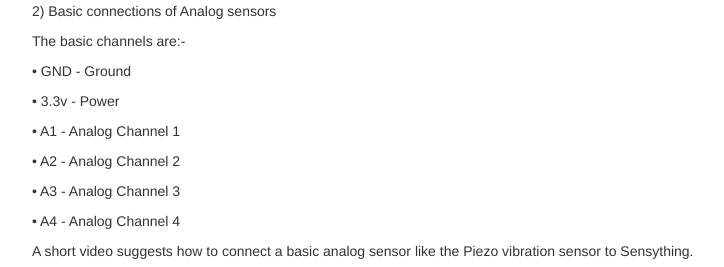
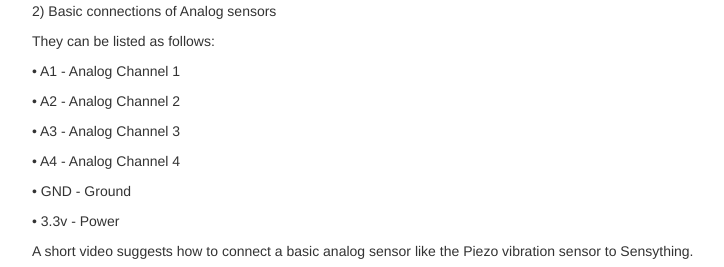
Before and after one commit to Protocentral/protocentral_sensything, a Jekyll site: the page built from docs/index.md, in a window 1280 px wide and 900 px high, scrolled down 2509 px, cut to the strip 227-494 px from the top of the window. Shown: the whole strip, without its empty margins (38-762 px from the left). Built offline with Jekyll 4.4.1, drawn with Linux system fonts in a browser that asks for light colours; nearby versions of some CDN libraries; comment, search, counter and statistics services are not loaded; our own code applies the rules of GitHub Pages for plain Markdown files.

Commit message:
Update index.md

```diff
--- a/docs/index.md
+++ b/docs/index.md
@@ -26,10 +26,8 @@
 
 <iframe width="640" height="564" src="https://player.vimeo.com/video/306863926" frameborder="0" allowFullScreen mozallowfullscreen webkitAllowFullScreen></iframe>
 
-
 ### Making the connections
 1) Downloading the App and connecting the device
-
 
 **Note**: The Sensything App is currently available for Android users on Google Play store. The ios version will be coming soon. Stay tuned for updates!
 
@@ -37,11 +35,7 @@
 
 2) Basic connections of Analog sensors
 
-The basic channels are:-
-
-• GND - Ground
-
-• 3.3v - Power
+They can be listed as follows:
 
 • A1 - Analog Channel 1
 
```
Also changed, not shown: other parts of docs/index.md (+4 -0 lines).
